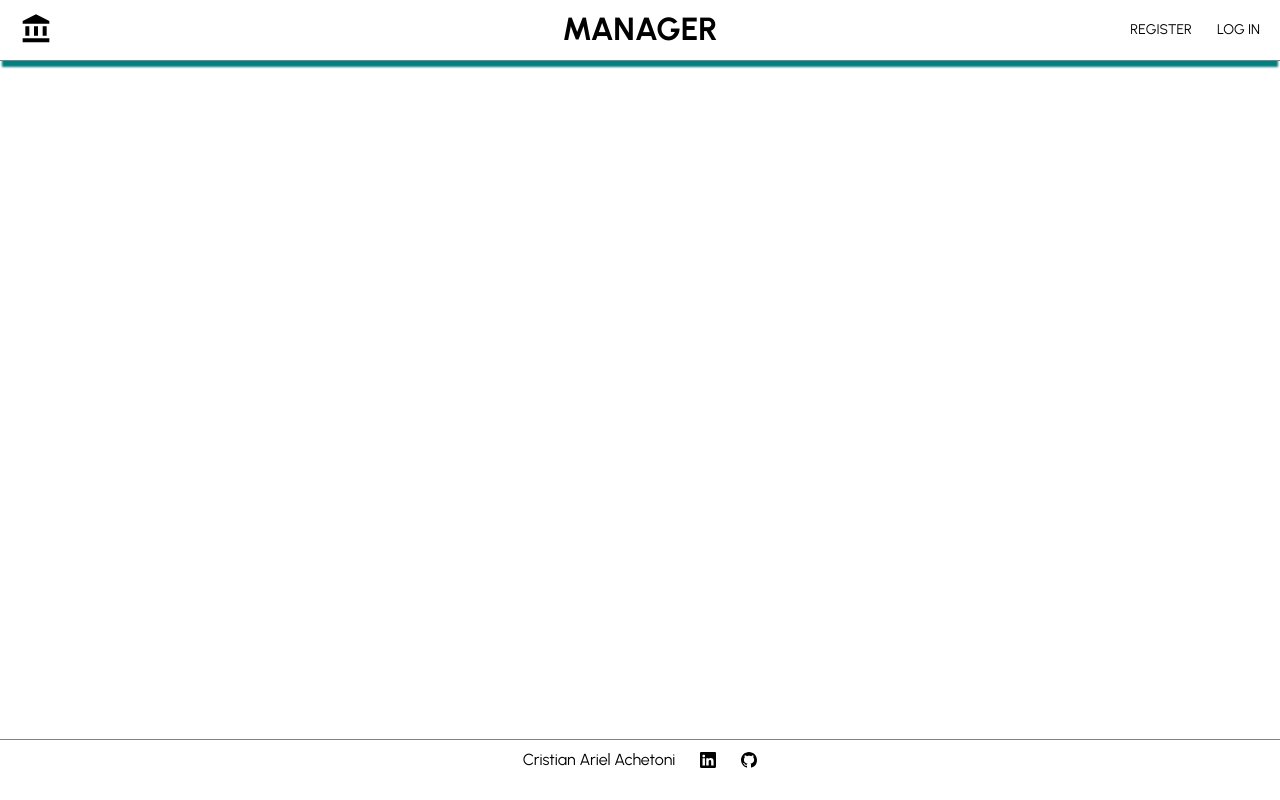
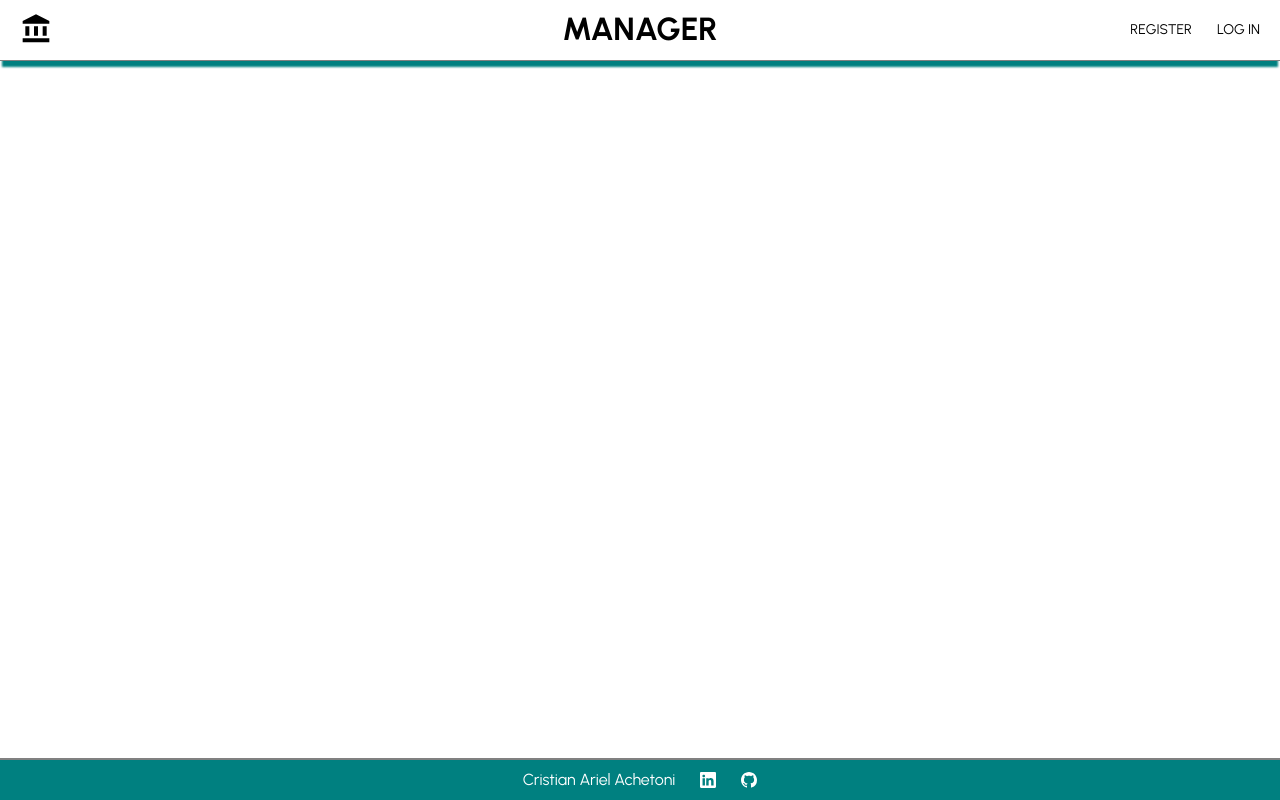
Before and after one commit to crisar0790/CHALLENGE-FULL-STACK, a React (Create React App) app in the folder client/: page / in a window 1280 px wide. Built offline with nearby package versions, Linux system fonts and the light colour scheme.

Commit message:
colocación enlaces en el footer

```diff
--- a/client/src/components/Footer.jsx
+++ b/client/src/components/Footer.jsx
@@ -3,15 +3,16 @@ import { BsGithub, BsLinkedin } from 'react-icons/bs';
 import styled from 'styled-components';
 
 const Container = styled.div`
-    height: 60px;
-    border-top: 1px solid gray;
+    height: 40px;
+    border-top: 2px solid gray;
     position: absolute;
     bottom: 0;
     width: 100%;
+    background-color: teal;
 `;
 
 const Wrapper = styled.div`
-    padding: 10px 20px;
+    padding: 10px;
     display: flex;
     aling-items: center;
     justify-content: center;
@@ -21,6 +22,7 @@ const Left = styled.div`
     display: flex;
     align-items: center;
     justify-content: center;
+    color: white;
 `;
 
 const Right = styled.div`
@@ -29,14 +31,23 @@ const Right = styled.div`
     justify-content: space-evenly;
 `;
 
+const Link = styled.a`
+    display: flex;
+    align-items: center;
+`;
+
 const Footer = () => {
     return (
         <Container>
             <Wrapper>
                 <Left>Cristian Ariel Achetoni</Left>
                 <Right>
-                <BsLinkedin style={{ fontSize: "1em", marginLeft: "25px", cursor: "pointer" }} />
-                <BsGithub style={{ fontSize: "1em", marginLeft: "25px", cursor: "pointer" }} />
+                    <Link target="_blank" href='https://www.linkedin.com/in/cristian-ariel-achetoni-developer/'>
+                        <BsLinkedin style={{ fontSize: "1em", marginLeft: "25px", color: "white", cursor: "pointer" }} />
+                    </Link>
+                    <Link target="_blank" href='https://github.com/crisar0790'>
+                        <BsGithub style={{ fontSize: "1em", marginLeft: "25px", color: "white", cursor: "pointer" }} />
+                    </Link>
                 </Right>
             </Wrapper>
         </Container>
```
Lines whose indentation alone changed are shown as unchanged.
